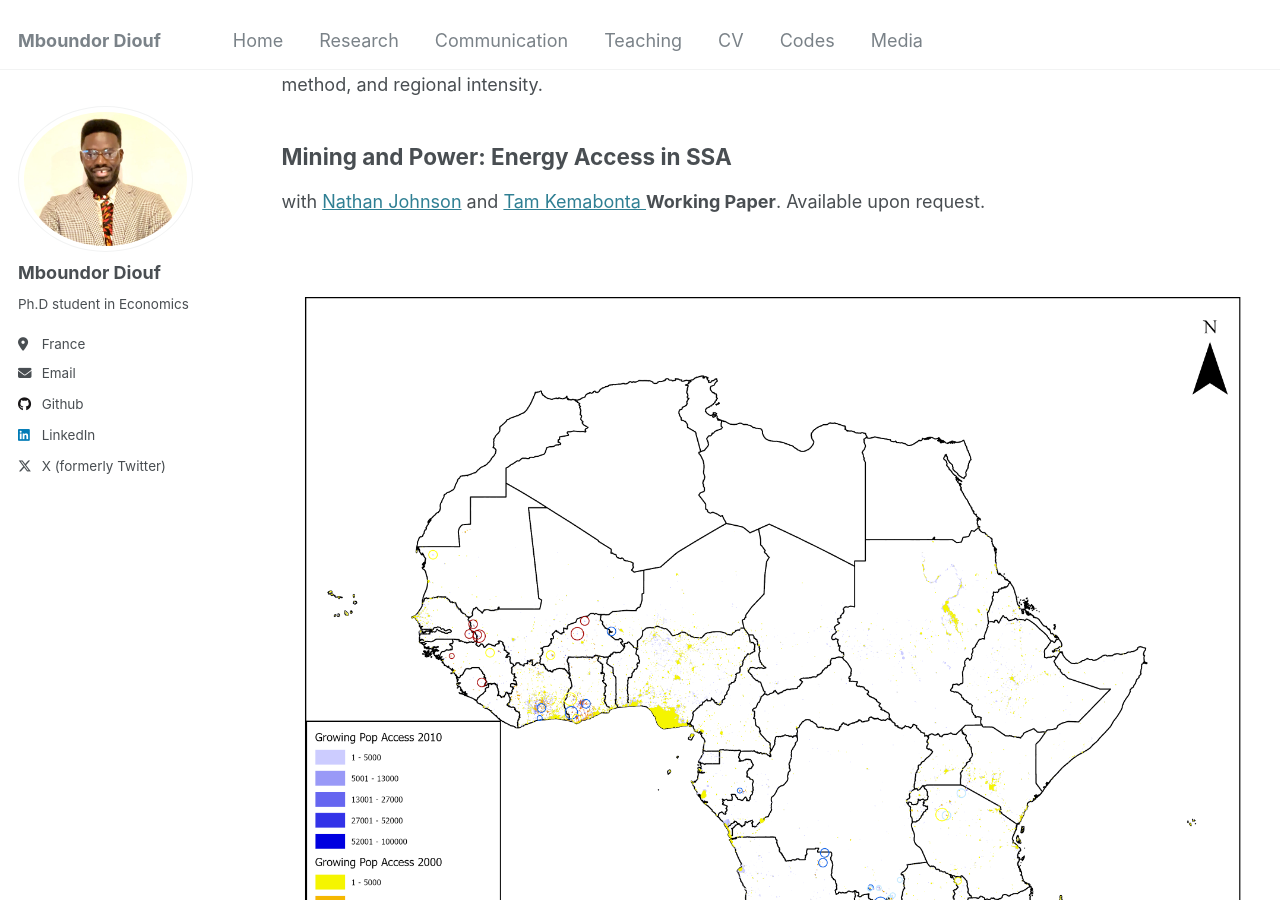
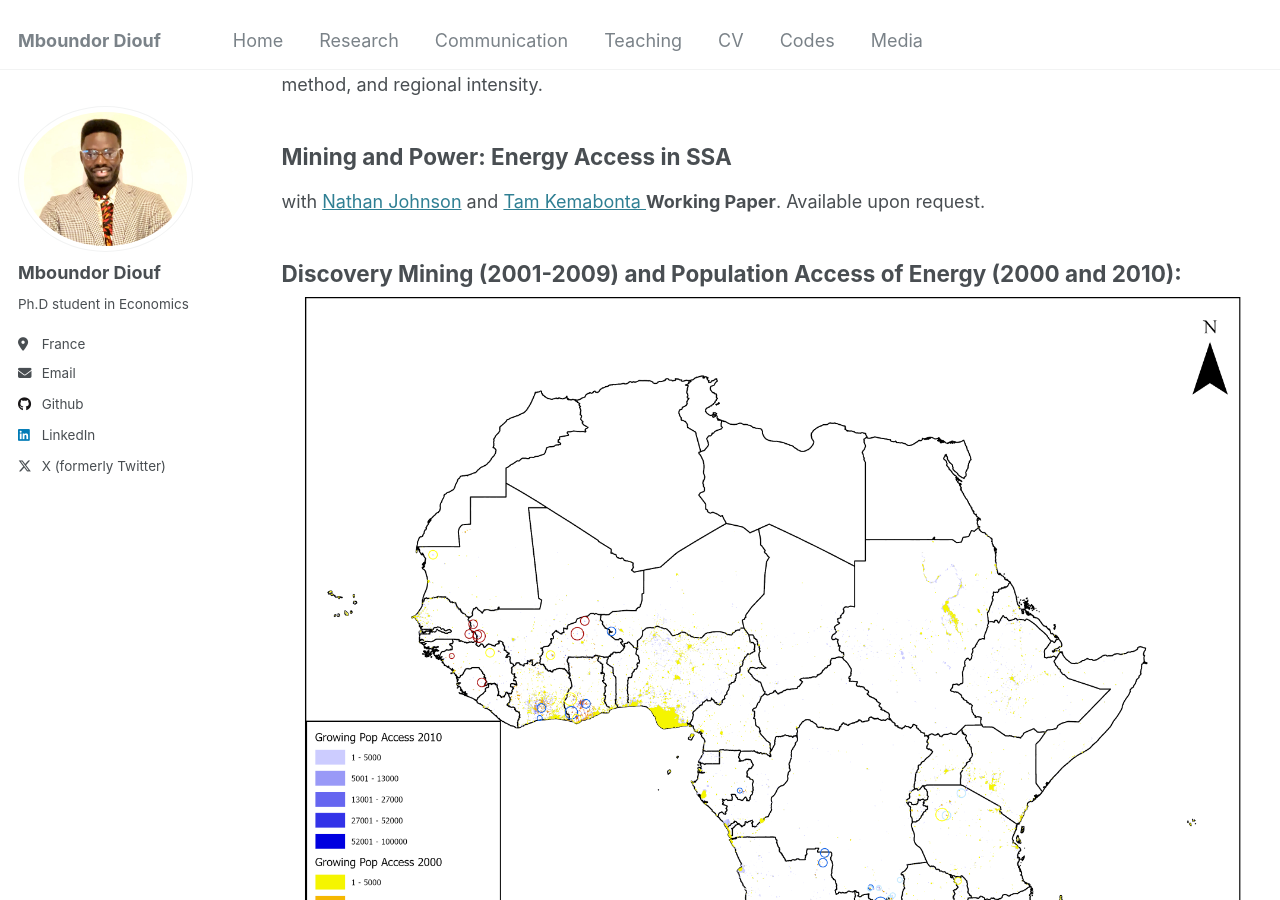
Before and after one commit to mboundordiouf/mboundordiouf.github.io, a Jekyll site: the page built from _pages/publications.md, in a window 1280 px wide and 900 px high, scrolled down 1612 px. Built offline with Jekyll 4.4.1, drawn with Linux system fonts in a browser that asks for light colours.

Commit message:
Update publications.md

```diff
--- a/_pages/publications.md
+++ b/_pages/publications.md
@@ -21,7 +21,7 @@ Mining and Power: Energy Access in SSA
 with [Nathan Johnson](https://search.asu.edu/profile/2183493) and [Tam Kemabonta ](https://scholar.google.com/citations?user=hrZlpwUAAAAJ&hl=en)
 **Working Paper**. Available upon request.
 
-## <br/><img src='/images/mining_electricty_ASS.png'>
+## Discovery Mining (2001-2009) and Population Access of Energy (2000 and 2010): <br/><img src='/images/mining_electricty_ASS.png'>
 
 **Abstract**
 This study integrates spatial and georeferenced data on the discovery and mining of 32 minerals with information on power and energy access (measured by population density and night lights) across various spatial resolutions (1x1 km and 55x55 km) in sub-Saharan Africa (SSA) from 2000 to 2022. By leveraging exogenous variations in discovery years and global prices for 14 minerals, we identify a significant positive impact of mining on developing power infrastructure and local energy access. We further explore the effects of mining on electricity access, utilizing household and cohort data from Demographic and Health Surveys. Through recent event study designs, we identify the influence of mining activities on energy access. The study also examines heterogeneous effects, such as the size of mines, types of minerals, and ownership. Findings indicate that regions mining energy-intensive minerals like uranium and cobalt have the lowest energy access rates.
```
